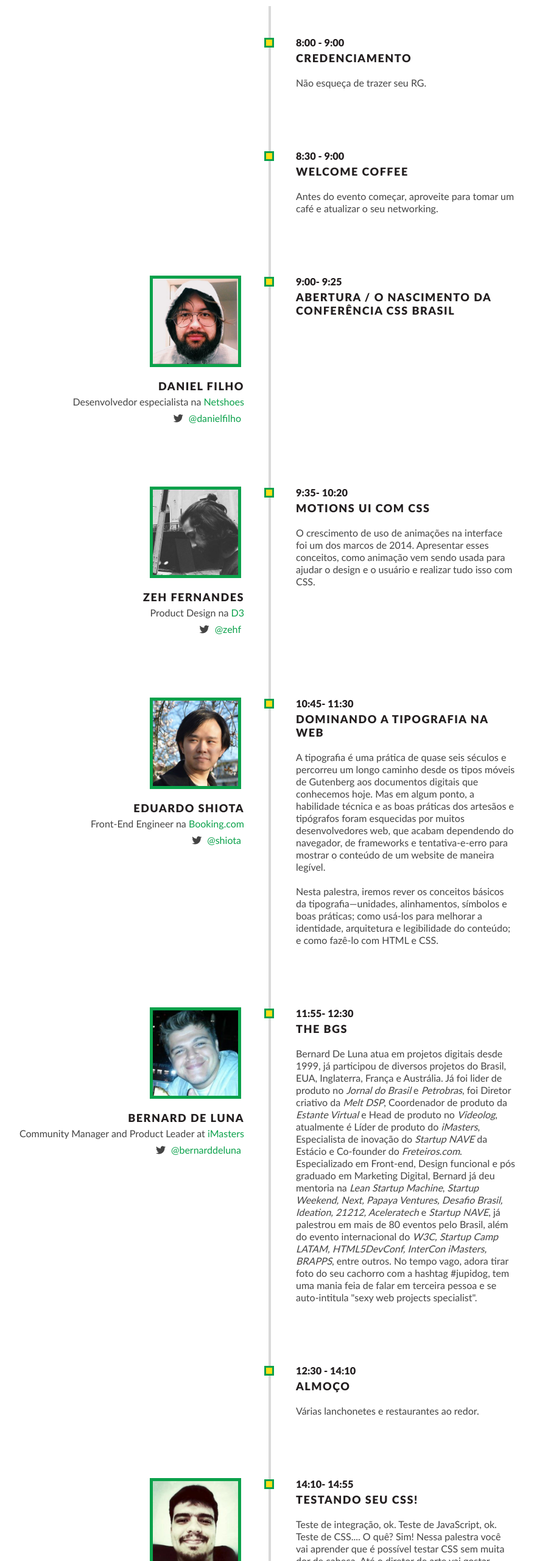
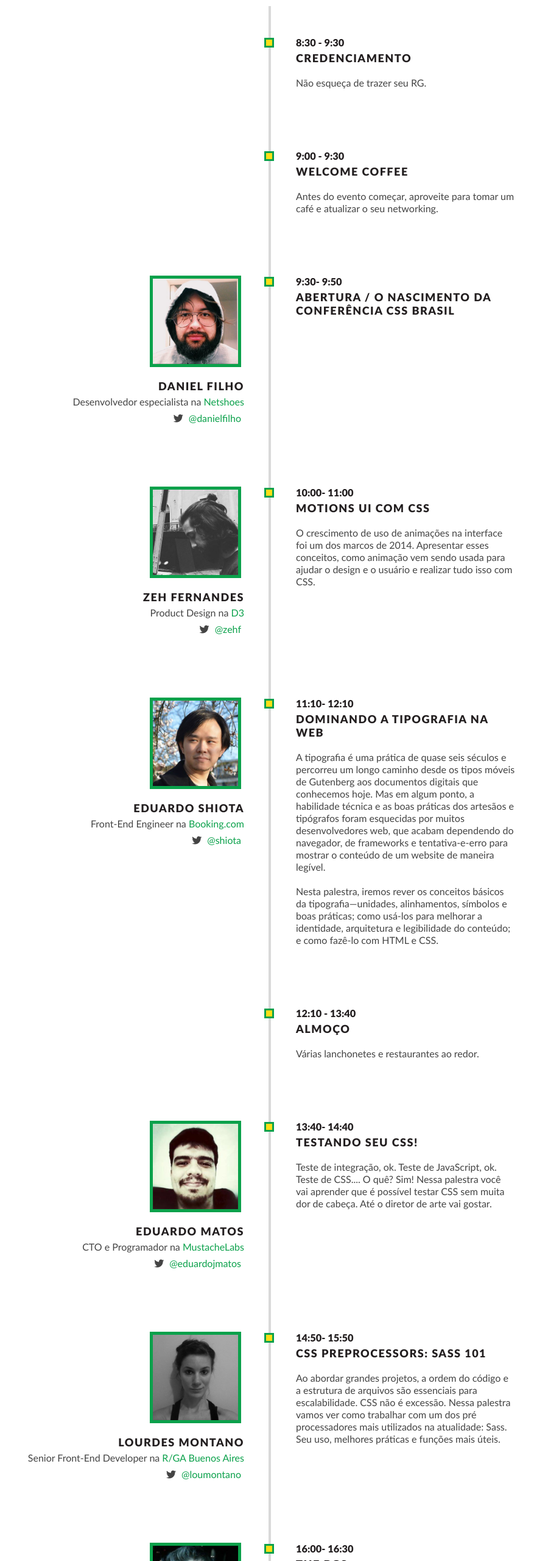
Before and after one commit to conferenciacssbrasil/website, a website: page index.html in a window 1280 px wide. Shown: the part 2588-5148 px from the top of the page at 61% size, without its empty margins (199-1076 px from the left). Drawn offline with Linux system fonts and the light colour scheme.

Commit message:
Update the timeline for speakers

```diff
--- a/index.html
+++ b/index.html
@@ -218,14 +218,14 @@
                     <ul class="timeline">
                         <li>
                             <div class="box-talk">
-                                <h3 class="talk-time">8:00 - 9:00</h3>
+                                <h3 class="talk-time">8:30 - 9:30</h3>
                                 <h4 class="sub-title">Credenciamento</h4>
                                 <p>Não esqueça de trazer seu RG.</p>
                             </div>
                         </li>
                         <li>
                             <div class="box-talk">
-                                <h3 class="talk-time">8:30 - 9:00</h3>
+                                <h3 class="talk-time">9:00 - 9:30</h3>
                                 <h4 class="sub-title">Welcome Coffee</h4>
                                 <p>Antes do evento começar, aproveite para tomar um café e atualizar o seu networking.</p>
                             </div>
@@ -245,7 +245,7 @@
                                 </p>
                             </div>
                             <div class="box-talk">
-                                <h3 class="talk-time">9:00- 9:25</h3>
+                                <h3 class="talk-time">9:30- 9:50</h3>
                                 <h4 class="sub-title">Abertura / O Nascimento da Conferência CSS Brasil</h4>
                             </div>
                         </li>
@@ -264,7 +264,7 @@
                                 </p>
                             </div>
                             <div class="box-talk">
-                                <h3 class="talk-time">9:35- 10:20</h3>
+                                <h3 class="talk-time">10:00- 11:00</h3>
                                 <h4 class="sub-title">Motions UI com CSS</h4>
                                 <p>O crescimento de uso de animações na interface foi um dos marcos de 2014. Apresentar esses conceitos, como animação vem sendo usada para ajudar o design e o usuário e realizar tudo isso com CSS.</p>
                             </div>
@@ -284,35 +284,15 @@
                               </p>
                             </div>
                             <div class="box-talk">
-                                <h3 class="talk-time">10:45- 11:30</h3>
+                                <h3 class="talk-time">11:10- 12:10</h3>
                                 <h4 class="sub-title">Dominando a tipografia na web</h4>
                                 <p>A tipografia é uma prática de quase seis séculos e percorreu um longo caminho desde os tipos móveis de Gutenberg aos documentos digitais que conhecemos hoje. Mas em algum ponto, a habilidade técnica e as boas práticas dos artesãos e tipógrafos foram esquecidas por muitos desenvolvedores web, que acabam dependendo do navegador, de frameworks e tentativa-e-erro para mostrar o conteúdo de um website de maneira legível.</p>
                                 <p>Nesta palestra, iremos rever os conceitos básicos da tipografia—unidades, alinhamentos, símbolos e boas práticas; como usá-los para melhorar a identidade, arquitetura e legibilidade do conteúdo; e como fazê-lo com HTML e CSS.</p>
                             </div>
                         </li>
                         <li>
-                            <div class="box-speaker">
-                                <div class="box-speaker-media">
-                                    <img src="build/img/speakers/bernard-luna.jpg" alt="Foto do Bernard de Luna">
-                                </div>
-                                <h3 class="sub-title">Bernard de Luna</h3>
-                                <p>Community Manager and Product Leader at <a href="http://imasters.com.br/" target="_blank">iMasters</a></p>
-                                <p>
-                                    <i class="icon-twitter"></i>
-                                    <a href="https://twitter.com/bernarddeluna" class="hover hover-3d speaker-link" target="_blank">
-                                        <span data-title="@bernarddeluna">@bernarddeluna</span>
-                                    </a>
-                                </p>
-                            </div>
                             <div class="box-talk">
-                                <h3 class="talk-time">11:55- 12:30</h3>
-                                <h4 class="sub-title">The BGs</h4>
-                                <p>Bernard De Luna atua em projetos digitais desde 1999, já participou de diversos projetos do Brasil, EUA, Inglaterra, França e Austrália. Já foi lider de produto no <i>Jornal do Brasil</i> e <i>Petrobras</i>, foi Diretor criativo da <i>Melt DSP</i>, Coordenador de produto da <i>Estante Virtual</i> e Head de produto no <i>Videolog</i>, atualmente é Líder de produto do <i>iMasters</i>, Especialista de inovação do <i>Startup NAVE</i> da Estácio e Co-founder do <i>Freteiros.com</i>. Especializado em Front-end, Design funcional e pós graduado em Marketing Digital, Bernard já deu mentoria na <i>Lean Startup Machine</i>, <i>Startup Weekend, Next, Papaya Ventures, Desafio Brasil, Ideation, 21212, Aceleratech</i> e <i>Startup NAVE</i>, já palestrou em mais de 80 eventos pelo Brasil, além do evento internacional do <i>W3C, Startup Camp LATAM, HTML5DevConf, InterCon iMasters, BRAPPS</i>, entre outros. No tempo vago, adora tirar foto do seu cachorro com a hashtag #jupidog, tem uma mania feia de falar em terceira pessoa e se auto-intitula "sexy web projects specialist".</p>
-                            </div>
-                        </li>
-                        <li>
-                            <div class="box-talk">
-                                <h3 class="talk-time">12:30 - 14:10</h3>
+                                <h3 class="talk-time">12:10 - 13:40</h3>
                                 <h4 class="sub-title">Almoço</h4>
                                 <p>Várias lanchonetes e restaurantes ao redor.</p>
                             </div>
@@ -332,7 +312,7 @@
                                 </p>
                             </div>
                             <div class="box-talk">
-                                <h3 class="talk-time">14:10- 14:55</h3>
+                                <h3 class="talk-time">13:40- 14:40</h3>
                                 <h4 class="sub-title">Testando seu CSS!</h4>
                                 <p>Teste de integração, ok. Teste de JavaScript, ok. Teste de CSS.... O quê? Sim! Nessa palestra você vai aprender que é possível testar CSS sem muita dor de cabeça. Até o diretor de arte vai gostar.</p>
                             </div>
@@ -352,26 +332,34 @@
                                 </p>
                             </div>
                             <div class="box-talk">
-                                <h3 class="talk-time">15:20- 16:05</h3>
+                                <h3 class="talk-time">14:50- 15:50</h3>
                                 <h4 class="sub-title">CSS Preprocessors: Sass 101</h4>
                                 <p>Ao abordar grandes projetos, a ordem do código e a estrutura de arquivos são essenciais para escalabilidade. CSS não é excessão. Nessa palestra vamos ver como trabalhar com um dos pré processadores mais utilizados na atualidade: Sass. Seu uso, melhores práticas e funções mais úteis.</p>
                             </div>
                         </li>
-                        <!-- <li>
+                        <li>
                             <div class="box-speaker">
                                 <div class="box-speaker-media">
-                                    <img src="build/img/speakers/anonimo.jpg" alt="Aguardando palestrante">
+                                    <img src="build/img/speakers/bernard-luna.jpg" alt="Foto do Bernard de Luna">
                                 </div>
-                                <h3 class="sub-title">Em breve</h3>
+                                <h3 class="sub-title">Bernard de Luna</h3>
+                                <p>Community Manager and Product Leader at <a href="http://imasters.com.br/" target="_blank">iMasters</a></p>
+                                <p>
+                                    <i class="icon-twitter"></i>
+                                    <a href="https://twitter.com/bernarddeluna" class="hover hover-3d speaker-link" target="_blank">
+                                        <span data-title="@bernarddeluna">@bernarddeluna</span>
+                                    </a>
+                                </p>
                             </div>
                             <div class="box-talk">
-                                <h3 class="talk-time">16:15- 16:35</h3>
-                                <h4 class="sub-title">Em breve!</h4>
+                                <h3 class="talk-time">16:00- 16:30</h3>
+                                <h4 class="sub-title">The BGs</h4>
+                                <p>Bernard De Luna atua em projetos digitais desde 1999, já participou de diversos projetos do Brasil, EUA, Inglaterra, França e Austrália. Já foi lider de produto no <i>Jornal do Brasil</i> e <i>Petrobras</i>, foi Diretor criativo da <i>Melt DSP</i>, Coordenador de produto da <i>Estante Virtual</i> e Head de produto no <i>Videolog</i>, atualmente é Líder de produto do <i>iMasters</i>, Especialista de inovação do <i>Startup NAVE</i> da Estácio e Co-founder do <i>Freteiros.com</i>. Especializado em Front-end, Design funcional e pós graduado em Marketing Digital, Bernard já deu mentoria na <i>Lean Startup Machine</i>, <i>Startup Weekend, Next, Papaya Ventures, Desafio Brasil, Ideation, 21212, Aceleratech</i> e <i>Startup NAVE</i>, já palestrou em mais de 80 eventos pelo Brasil, além do evento internacional do <i>W3C, Startup Camp LATAM, HTML5DevConf, InterCon iMasters, BRAPPS</i>, entre outros. No tempo vago, adora tirar foto do seu cachorro com a hashtag #jupidog, tem uma mania feia de falar em terceira pessoa e se auto-intitula "sexy web projects specialist".</p>
                             </div>
-                        </li> -->
+                        </li>
                         <li>
                             <div class="box-talk">
-                                <h3 class="talk-time">16:15 - 16:45</h3>
+                                <h3 class="talk-time">16:30 - 17:00</h3>
                                 <h4 class="sub-title">Coffee break</h4>
                                 <p>Pausa pra dar aquela reabastecida, esticar as pernas e voltar para as últimas talks do evento!</p>
                             </div>
@@ -397,7 +385,7 @@
                                 </p>
                             </div>
                             <div class="box-talk">
-                                <h3 class="talk-time">16:45- 17:45</h3>
+                                <h3 class="talk-time">17:00- 18:00</h3>
                                 <h4 class="sub-title">Aguardando tema da palestra!</h4>
                                 <p>Almir é co-fundador do <a href="http://loopinfinito.com.br/" target="_blank">Loop Infinito</a>, onde compartilha seu conhecimento sobre front-end. Atualmente é desenvolvedor full stack na Globo.com.</p>
                                 <p>Caio é co-fundador do <a href="http://loopinfinito.com.br/" target="_blank">Loop Infinito</a> e atualmente trabalha como desenvolvedor client-side na <a href="http://www.booking.com" target="_blank">Booking.com</a> Amsterdã.</p>
```
